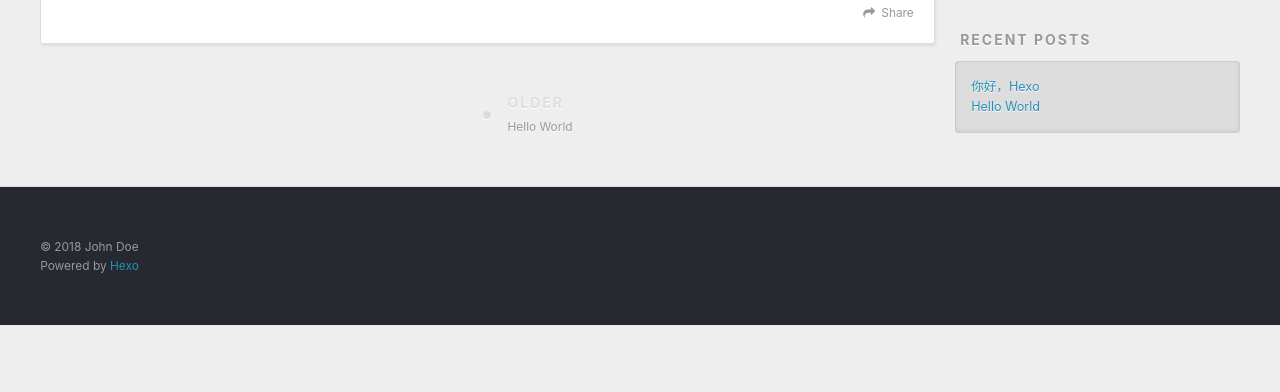
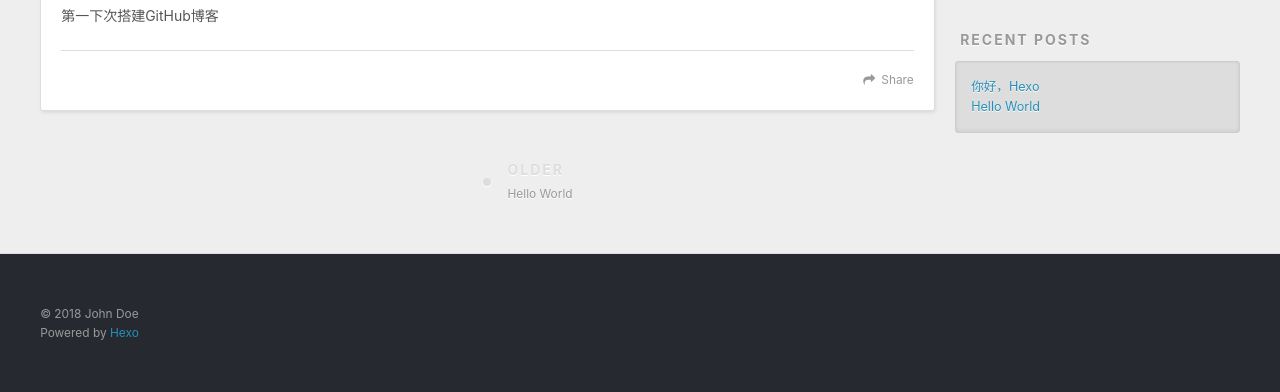
Before and after one commit to dongxiaohua/dongxiaohua.github.io, a plain HTML site: page 2018/04/23/你好，Hexo/index.html in a window 1280 px wide. Shown: the part 448-840 px from the top of the page. Before the commit the page ends 800 px from the top, so only its background shows below. Drawn offline with nearby package versions, Linux system fonts and the light colour scheme.

Commit message:
Site updated: 2018-04-23 18:00:53

```diff
--- a/2018/04/23/你好，Hexo/index.html
+++ b/2018/04/23/你好，Hexo/index.html
@@ -7,14 +7,17 @@
 
   <title>你好，Hexo | Hexo</title>
   <meta name="viewport" content="width=device-width, initial-scale=1, maximum-scale=1">
-  <meta property="og:type" content="article">
+  <meta name="description" content="第一下次搭建GitHub博客">
+<meta property="og:type" content="article">
 <meta property="og:title" content="你好，Hexo">
 <meta property="og:url" content="http://yoursite.com/2018/04/23/你好，Hexo/index.html">
 <meta property="og:site_name" content="Hexo">
+<meta property="og:description" content="第一下次搭建GitHub博客">
 <meta property="og:locale" content="default">
-<meta property="og:updated_time" content="2018-04-23T09:42:56.172Z">
+<meta property="og:updated_time" content="2018-04-23T10:00:14.319Z">
 <meta name="twitter:card" content="summary">
 <meta name="twitter:title" content="你好，Hexo">
+<meta name="twitter:description" content="第一下次搭建GitHub博客">
 
     <link rel="alternate" href="/atom.xml" title="Hexo" type="application/atom+xml">
 
@@ -83,6 +86,7 @@
 
     <div class="article-entry" itemprop="articleBody">
 
+        <p>第一下次搭建GitHub博客</p>
 
 
     </div>
```
Also changed, not shown: index.html (+1 -0 lines).
